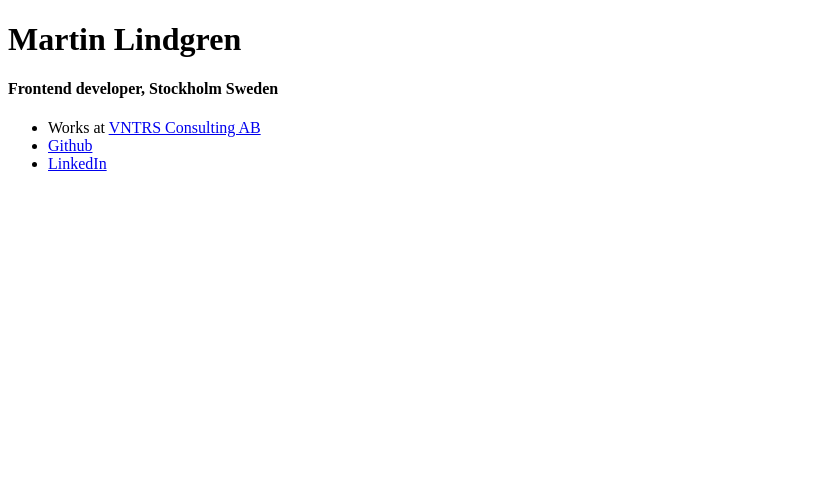
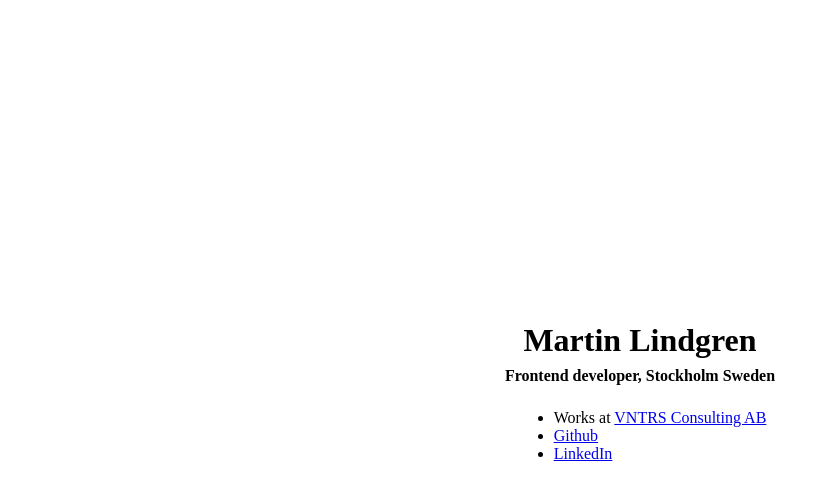
Before and after one commit to MartinL83/martinl83.github.io, a plain HTML site: page index.html in a window 1280 px wide. Shown: the whole page, without its empty margins (0-830 px from the left). Drawn offline with Linux system fonts and the light colour scheme.

Commit message:
Ok we need a little css

```diff
--- a/index.html
+++ b/index.html
@@ -2,9 +2,24 @@
 <html>
   <head>
     <meta charset="utf-8">
-    <meta http-equiv="X-UA-Compatible" content="IE=edge,chrome=1">
     <title>Martin Lindgren - Frontend developer</title>
     <meta name="viewport" content="width=device-width, initial-scale=1">
+    <style>
+      body {
+        width: 100vw;
+        height: 100vh;
+        margin: 0;
+        padding: 1rem;
+        display: flex;
+        box-sizing: border-box;
+        flex-direction: column;
+        align-items: center;
+        justify-content: center;
+      }
+      h1,h4 {
+        margin: 0 0 0.5rem 0;
+      }
+    </style>
   </head>
   <body>
     <h1>Martin Lindgren</h1>
```
